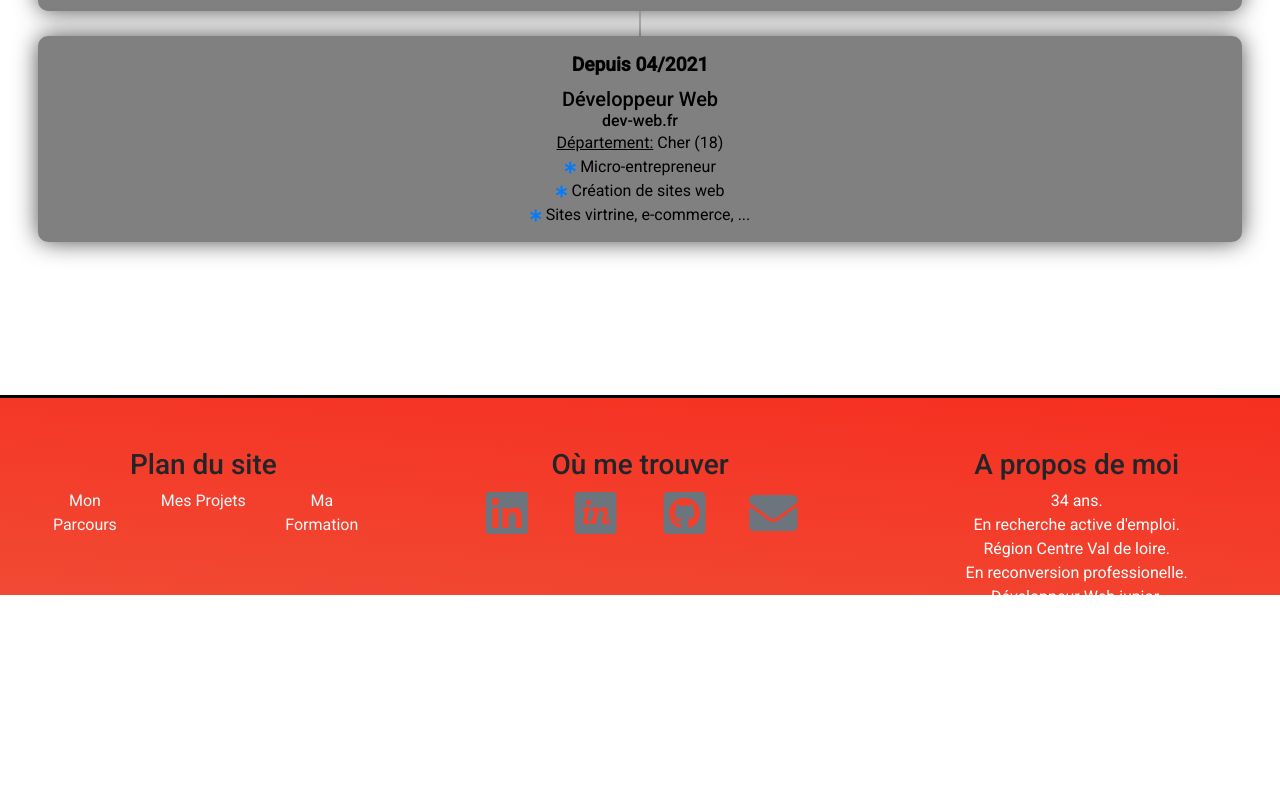
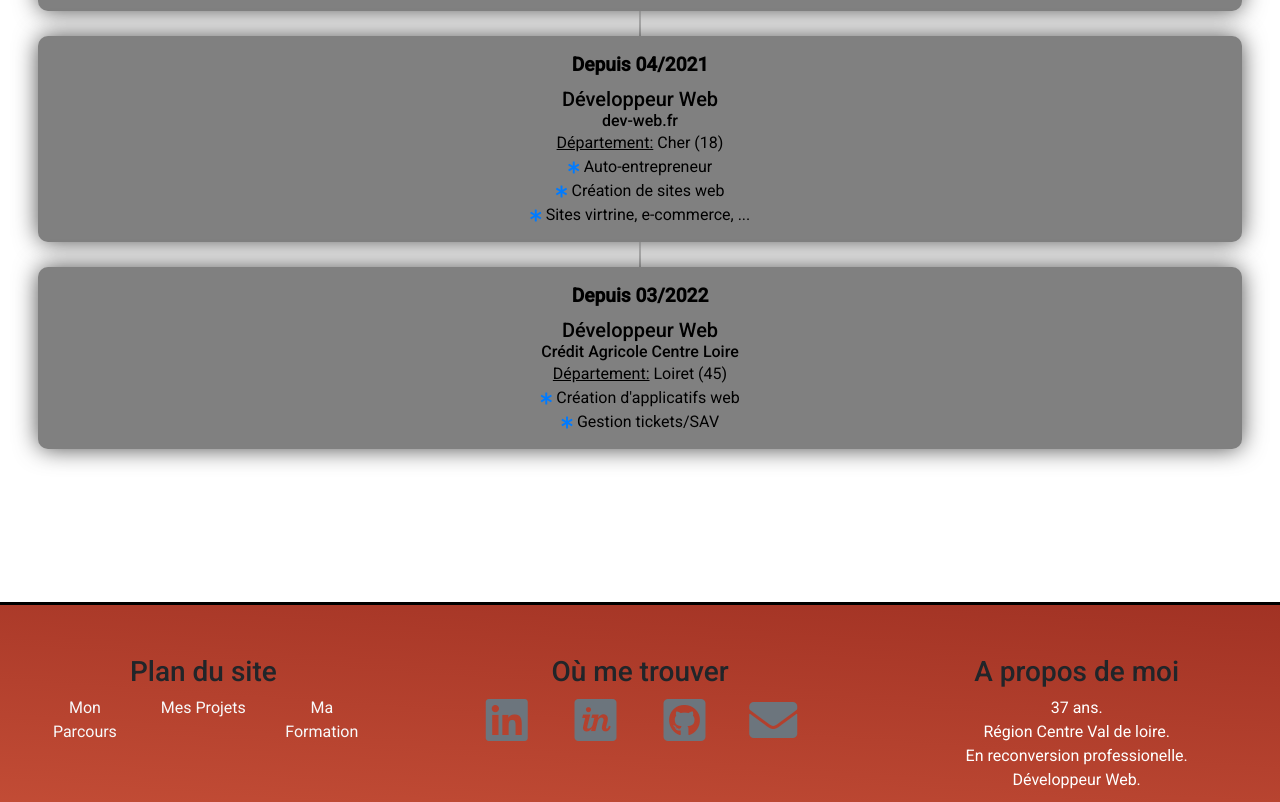
Before and after one commit to dalton-x/NewPorteFolio, an Angular app: page / in a window 1280 px wide. Shown: the part 5258-6060 px from the top of the page. Before the commit the page ends 5867 px from the top, so only its background shows below. Built offline with nearby package versions, Linux system fonts and the light colour scheme.

Commit message:
ajout dans la timeline

```diff
--- a/src/app/app.component.html
+++ b/src/app/app.component.html
@@ -47,15 +47,6 @@
 <div>
   <a id="cRetour" class="cInvisible" (click)= 'scrollToId("haut")'></a>
 </div>
-
-<!-- <ng-container *ngIf="!this.loading">
-  <div class="d-flex justify-content-center">
-    <div class="spinner-border text-info" role="status">
-      <span class="visually-hidden">Loading...</span>
-    </div>
-  </div>
-</ng-container> -->
-<!-- <ng-container *ngIf="this.loading"> -->
   <div class ="app-content">
     <app-about-me></app-about-me>
     <app-educational></app-educational>
@@ -103,13 +94,11 @@
       <div class="col-4 col-md">
         <h3>A propos de moi</h3>
         <ul style="color: white;" class="list-unstyled text-small">
-          34 ans. <br>
-          En recherche active d'emploi. <br>
+          {{ this.age }} ans. <br>
           Région Centre Val de loire. <br>
           En reconversion professionelle. <br>
-          Développeur Web junior.
+          Développeur Web.
         </ul>
       </div>
     </div>
   </footer>
-<!-- </ng-container> -->
--- a/src/app/app.component.scss
+++ b/src/app/app.component.scss
@@ -45,7 +45,7 @@ footer{
 }
 
 .animate_footer {
-  background: linear-gradient(184deg, #ff0000, #EA6C4B);
+  background: linear-gradient(184deg, #6a0606, #EA6C4B);
   background-size: 400% 400%;
 
   -webkit-animation: AnimationName 38s ease infinite;
--- a/src/app/app.component.ts
+++ b/src/app/app.component.ts
@@ -12,10 +12,19 @@ export class AppComponent implements OnInit {
     document.querySelector("#" + id).scrollIntoView({behavior: "smooth"});
   }
   public loading = false;
+  private birthYear: number = 1986;
+  public age: number;
+
 
   ngOnInit(): void {
+    this.updateAge();
     setTimeout(() => {
       this.loading = true
     }, 3500);
   }
+
+  updateAge() {
+    const now: Date = new Date();
+    this.age = now.getFullYear() - this.birthYear;
+  }
 }
--- a/src/app/timeline/timeline.component.html
+++ b/src/app/timeline/timeline.component.html
@@ -110,9 +110,24 @@
           Cher (18)
         </p>
         <p>
-          <i class="fas fa-asterisk fa-xs text-primary"></i> Micro-entrepreneur <br>
+          <i class="fas fa-asterisk fa-xs text-primary"></i> Auto-entrepreneur <br>
           <i class="fas fa-asterisk fa-xs text-primary"></i> Création de sites web <br>
           <i class="fas fa-asterisk fa-xs text-primary"></i> Sites virtrine, e-commerce, ...<br>
+        </p>
+      </div>
+    </li>
+    <li>
+      <div class="bulle" data-aos="zoom-in" style="border-radius: 10px 10px 10px 00px">
+        <time>Depuis 03/2022</time>
+        <h3 class="h5">Développeur Web</h3>
+        <h4 class="h6">Crédit Agricole Centre Loire</h4>
+        <p>
+          <u>Département:</u>
+          Loiret (45)
+        </p>
+        <p>
+          <i class="fas fa-asterisk fa-xs text-primary"></i> Création d'applicatifs web <br>
+          <i class="fas fa-asterisk fa-xs text-primary"></i> Gestion tickets/SAV <br>
         </p>
       </div>
     </li>
```
